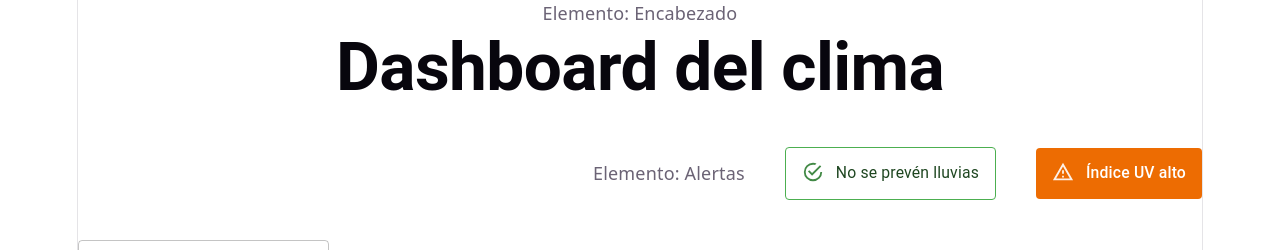
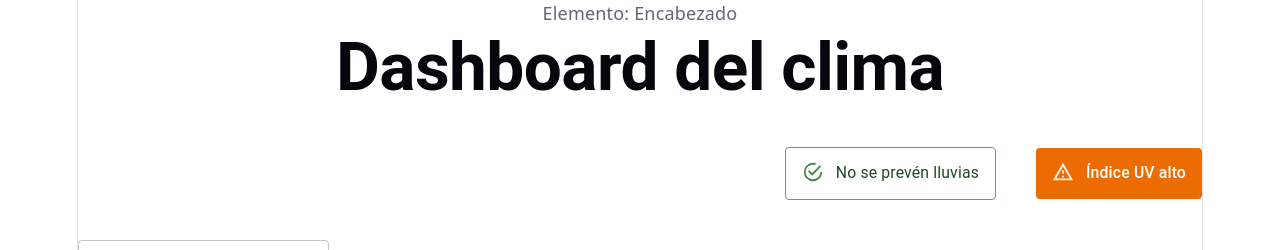
Before and after one commit to dnatt8/dashboard, a React (Vite) app: page / in a window 1280 px wide. Shown: the top 250 px of the page. Built offline with nearby package versions, Linux system fonts and the light colour scheme; no server answers.

Commit message:
eliminación de texto alertas

```diff
--- a/src/App.tsx
+++ b/src/App.tsx
@@ -19,7 +19,6 @@ function App() {
 
             {/* Alertas */}
             <Grid size={{ xs: 12, md: 12 }} container sx={{justifyContent: 'flex-end', alignItems: 'center'}}>
-                Elemento: Alertas
 
                 <AlertUI description="No se prevén lluvias"/>
                 <AlertUI description="Índice UV alto" severity="warning" variant="filled"/>
```
